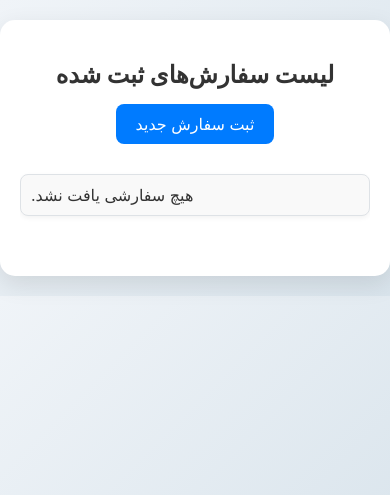
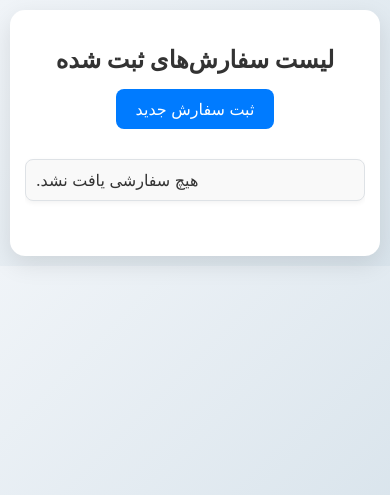
Before and after one commit to hesssan3707/bybit, a Laravel app: page /orders in a window 390 px wide. Shown: the top 495 px of the page. Run offline with Laravel 10, Linux system fonts and the light colour scheme; data that the repository does not hold is empty.

Commit message:
feat: Full Bybit V5 API migration and feature enhancement
This commit delivers a comprehensive update to the Bybit integration. It migrates all functionality from the `cctx` library to a direct V5 API implementation, overhauls the frontend, and adds several new features for risk management, security, and UI.

**Core Refactoring:**
- A new `BybitApiService` was created to centralize all Bybit V5 API interactions.
- All controllers and Artisan commands now use this service.
- The `ccxt/ccxt` dependency has been completely removed.

**Risk Management & Trading Logic:**
- Order size calculation is now based on a user-configurable risk percentage (capped at 10%).
- The application fetches the live USDT wallet balance from Bybit before every trade to use in risk calculations.
- Added server-side validation to prevent placing limit orders that would execute immediately.
- The number of steps is now automatically set to 1 if the entry prices are identical.

**Security:**
- The order submission form is now protected by a password defined in the `.env` file.

**New Features & UI:**
- The order form now pre-fills with the rounded, current market price on page load.
- A new responsive page has been added to list all submitted orders with the ability to delete them.
- Added a new Artisan command `bybit:sync-sl` to prevent SL deviation on active positions.
- Fixed an issue where number inputs would render with Persian numerals by default.

**Backend (Controller & Commands):**
- Refactored `BybitController` and all Artisan commands to use the new `BybitApiService`.
- Corrected logic to ensure TP/SL are not sent on initial limit order creation.

```diff
--- a/resources/views/orders_list.blade.php
+++ b/resources/views/orders_list.blade.php
@@ -16,6 +16,9 @@
             --header-bg: #f8f9fa;
             --danger-color: #dc3545;
             --danger-hover: #c82333;
+        }
+        * {
+            box-sizing: border-box;
         }
         body {
             font-family: -apple-system, BlinkMacSystemFont, 'Segoe UI', Roboto, 'Helvetica Neue', Arial, sans-serif;
@@ -92,6 +95,12 @@
 
         /* Responsive Styles */
         @media screen and (max-width: 768px) {
+            body {
+                padding: 10px;
+            }
+            .container {
+                padding: 15px;
+            }
             table {
                 border: 0;
             }
--- a/resources/views/set_order.blade.php
+++ b/resources/views/set_order.blade.php
@@ -72,6 +72,7 @@
         input[type=number] {
             direction: ltr;
             text-align: left;
+            font-family: Arial, sans-serif;
         }
         button {
             width: 100%;
```
